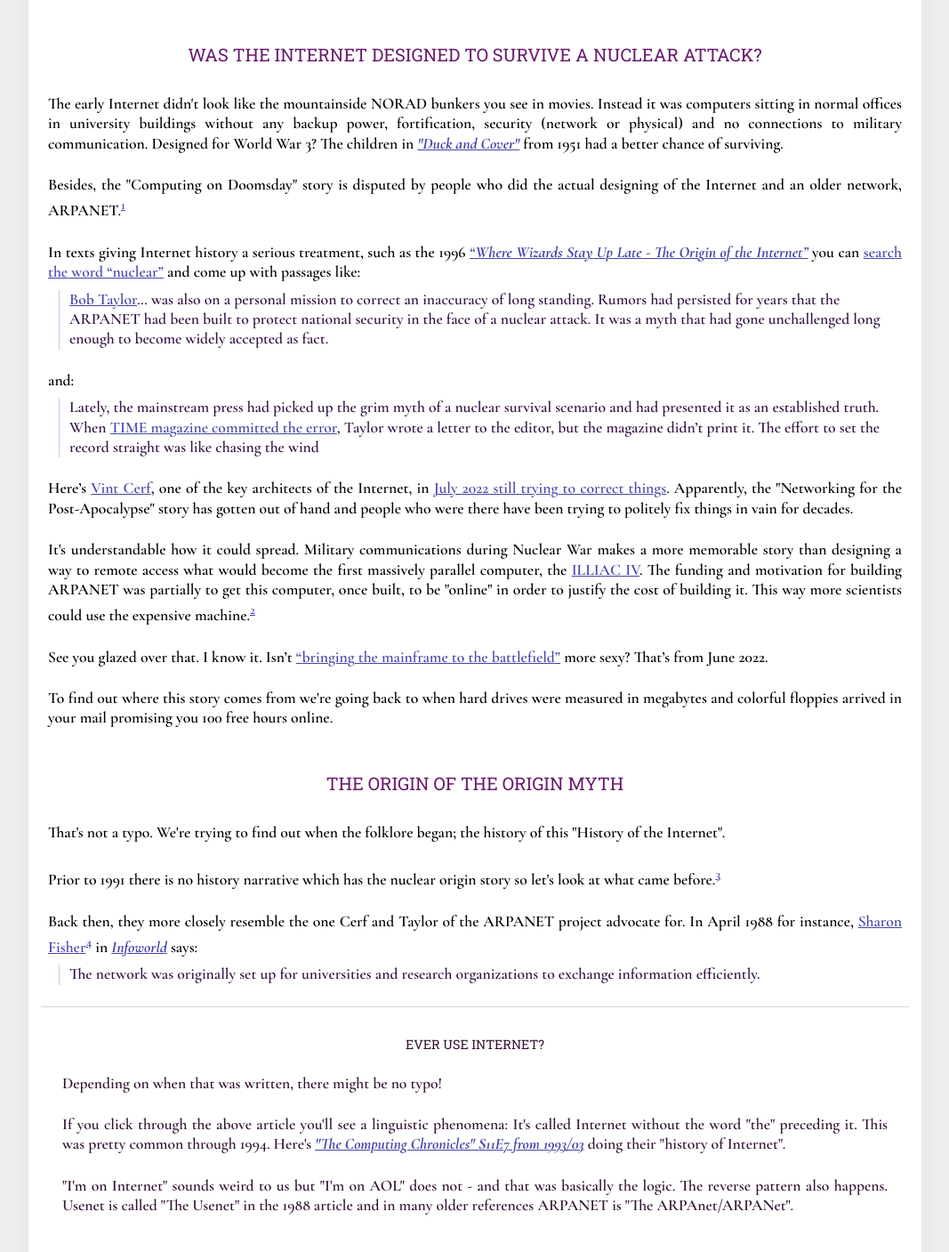
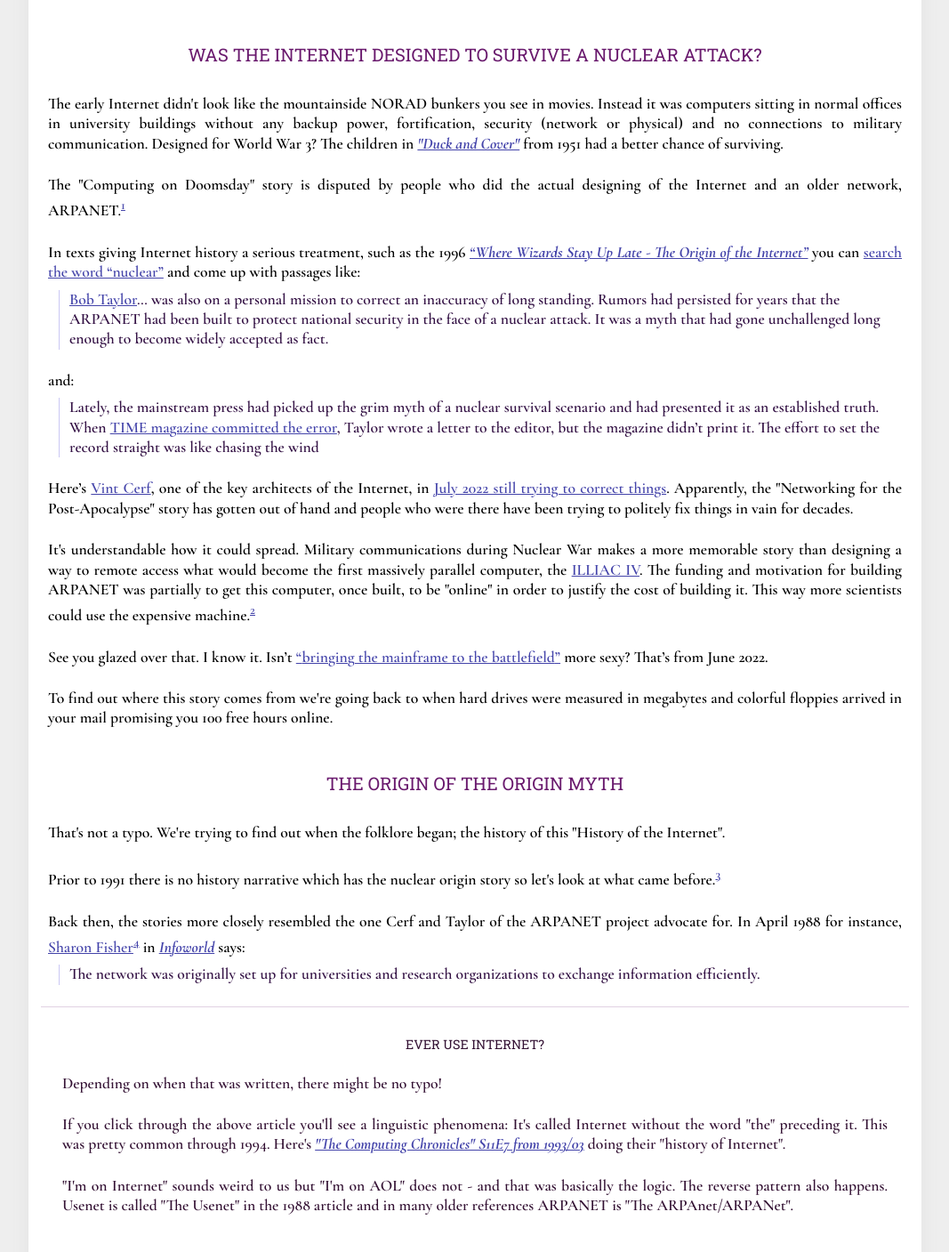
Before and after one commit to kristopolous/sf, a PHP site: page /internet-history in a window 1280 px wide. Shown: the part 764-2171 px from the top of the page at 89% size, without its empty margins (106-1173 px from the left). Run offline with PHP 8.4, Linux system fonts and the light colour scheme.

Commit message:
minor fixes

```diff
--- a/internet-history/index.php
+++ b/internet-history/index.php
@@ -84,7 +84,7 @@
 <h1 class="onlyprint">Was The Internet Designed to Survive a Nuclear Attack?</h1>
 <center><h4 style="margin:0" class="onlyprint"><em>(Note: The print version has videos and some artwork removed. Hyperlinks are numbered like so <tt>[L##]</tt> with a corresponding list at the end)</em></h4></center>
 <p>The early Internet didn't look like the mountainside NORAD bunkers you see in movies. Instead it was computers sitting in normal offices in university buildings without any backup power, fortification, security (network or physical) and no connections to military communication. Designed for World War 3? The children in <cite><a href="//www.youtube.com/watch?v=LWH4tWkZpPU">"Duck and Cover"</a></cite> from 1951 had a better chance of surviving.</p>
-<p>Besides, the "Computing on Doomsday" story is disputed by people who did the actual designing of the Internet and an older network, ARPANET.<?= foot("jcr") ?></p>
+<p>The "Computing on Doomsday" story is disputed by people who did the actual designing of the Internet and an older network, ARPANET.<?= foot("jcr") ?></p>
 <p>In texts giving Internet history a serious treatment, such as the 1996 <cite><a href="//archive.org/details/wherewizardsstay00haf_vgj/">“Where Wizards Stay Up Late - The Origin of the Internet”</a></cite> you can <a href="//archive.org/details/wherewizardsstay00haf_vgj/page/n4/mode/2up?q=nuclear">search the word “nuclear”</a> and come up with passages like:</p>
 <blockquote>
 <p><a href="//en.wikipedia.org/wiki/Robert_Taylor_(computer_scientist)">Bob Taylor</a>… was also on a personal mission to correct an inaccuracy of long standing. Rumors had persisted for years that the ARPANET had been built to protect national security in the face of a nuclear attack. It was a myth that had gone unchallenged long enough to become widely accepted as fact.</p>
@@ -102,7 +102,7 @@
 <h2>The origin of the origin myth</h2>
 <p>That's not a typo. We're trying to find out when the folklore began; the history of this "History of the Internet".</p>
 <p>Prior to 1991 there is no history narrative which has the nuclear origin story so let's look at what came before.<?= foot("prior") ?></p>
-<p>Back then, they more closely resemble the one Cerf and Taylor of the ARPANET project advocate for. In April 1988 for instance, <a href="//twitter.com/slfisher">Sharon Fisher</a><?= foot("sharon")?> in <cite><a href="//books.google.com/books?id=pj0EAAAAMBAJ&amp;pg=PA57&amp;hl=en&amp;sa=X#v=onepage&amp;q&amp;f=false">Infoworld</a></cite> says:</p>
+<p>Back then, the stories more closely resembled the one Cerf and Taylor of the ARPANET project advocate for. In April 1988 for instance, <a href="//twitter.com/slfisher">Sharon Fisher</a><?= foot("sharon")?> in <cite><a href="//books.google.com/books?id=pj0EAAAAMBAJ&amp;pg=PA57&amp;hl=en&amp;sa=X#v=onepage&amp;q&amp;f=false">Infoworld</a></cite> says:</p>
 <blockquote>
 <p>The network was originally set up for universities and research organizations to exchange information efficiently.</p>
 </blockquote>
```
Also changed, not shown: .htaccess.
